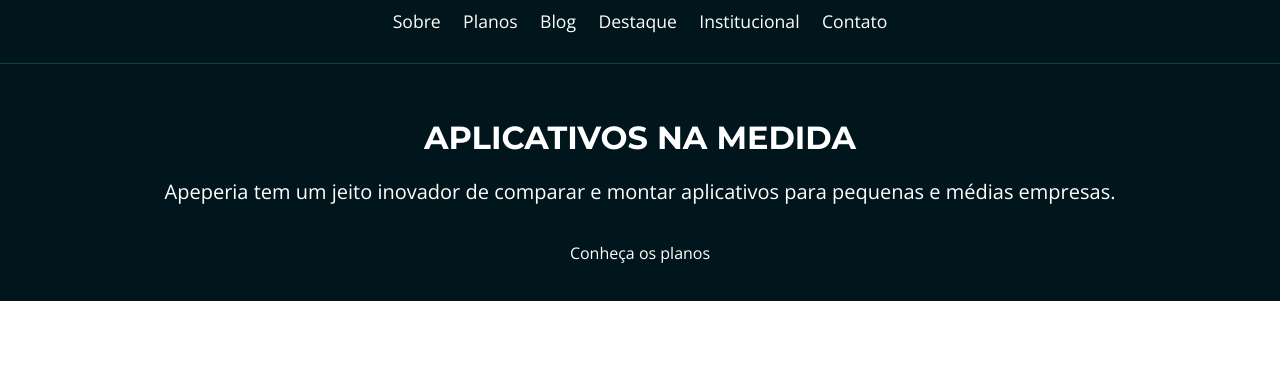
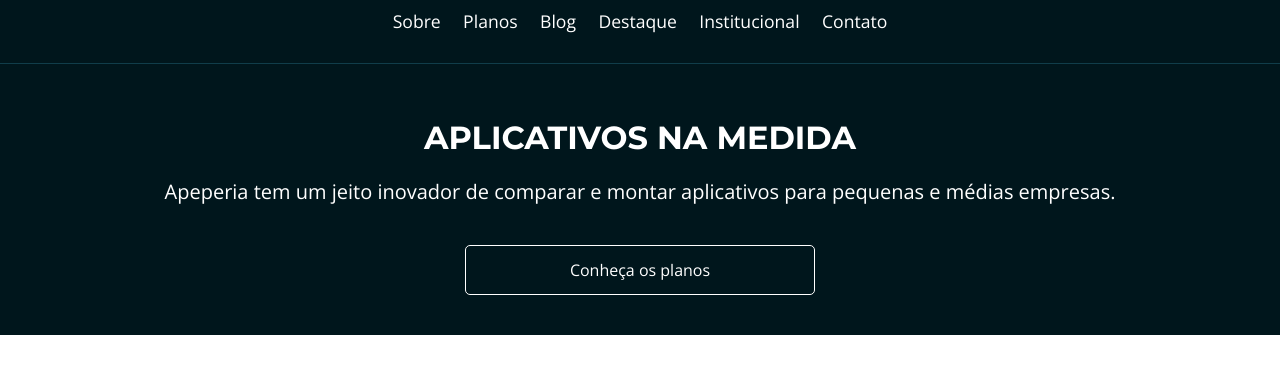
Before and after one commit to renatofm-dev/projeto-apperia, a plain HTML site: page index.html in a window 1280 px wide. Shown: the part 74-448 px from the top of the page. Drawn offline with nearby package versions, Linux system fonts and the light colour scheme.

Commit message:
add :root in base.css

```diff
--- a/css/base.css
+++ b/css/base.css
@@ -1,3 +1,39 @@
+:root{
+  --branco: #FFF;
+  --azul-claro: #DFE3E5;
+  --vermelho-forte: #B72E2E;
+  --cinza-escuro: #4F4C4C;
+  --cinza-claro: #F7F4F4;
+  --cinza-medio: #D9D9D9;
+
+  --fonte-link: #0084FF;
+  --fonte-cinza: #666;
+  --borda-cabecalho-mobile: #103D4A;
+  --bg-rodape: #333;
+  --bg-chamada-mobile: #00161C;
+
+  --planos-cartao-start: #56CCF2;
+  --planos-cartao-ultra: #B04CD9;
+  --planos-cartao-mega: #E33B3B;
+}
+
+
 body {
     font-family: 'Open Sans', sans-serif;
 }
+
+.container {
+  padding-right: 6%;
+  padding-left: 6%;
+}
+
+.botao {
+  text-align: center;
+  display: block;
+  width: 100%;
+  max-width: 350px;
+  box-sizing: border-box;
+  padding: 1rem 2rem;
+  border: 1px solid #fff;
+  border-radius: 5px;
+}
--- a/css/cabecalho.css
+++ b/css/cabecalho.css
@@ -40,4 +40,8 @@
 .cabecalho__lista {
      list-style: none;
      display: flex;
+     flex-wrap: wrap;
+     /* align-items: center; */
+     justify-content: center;
+
 }
--- a/index.html
+++ b/index.html
@@ -1,5 +1,6 @@
 <!DOCTYPE html>
 <html lang="pt-br">
+
 <head>
     <meta charset="UTF-8">
     <meta http-equiv="X-UA-Compatible" content="IE=edge">
@@ -8,7 +9,9 @@
 
     <link rel="preconnect" href="https://fonts.googleapis.com">
     <link rel="preconnect" href="https://fonts.gstatic.com" crossorigin>
-    <link href="https://fonts.googleapis.com/css2?family=Montserrat:wght@300;400;700&family=Open+Sans:wght@300;400;700&display=swap" rel="stylesheet">
+    <link
+        href="https://fonts.googleapis.com/css2?family=Montserrat:wght@300;400;700&family=Open+Sans:wght@300;400;700&display=swap"
+        rel="stylesheet">
     <link rel="stylesheet" href="css/reset.css">
     <link rel="stylesheet" href="css/base.css">
     <link rel="stylesheet" href="css/cabecalho.css">
@@ -17,8 +20,9 @@
 
 
 </head>
+
 <body>
-    <header class="cabecalho">
+    <header class="cabecalho container">
         <img src="img/logo-apeperia.svg" alt="Logo da Apeperia" class="cabecalho__logo">
         <nav class="cabecalho__navegacao">
             <ul class="cabecalho__lista">
@@ -33,12 +37,13 @@
     </header>
 </body>
 <main>
-    <section class="chamada">
+    <section class="chamada container">
         <h1 class="chamada__titulo">Aplicativos Na Medida</h1>
         <p class="chamada__texto">Apeperia tem um jeito inovador de comparar e montar
             aplicativos para pequenas e médias empresas.
         </p>
-        <a href="#" class="chamada__botao">Conheça os planos</a>
+        <a href="#" class="chamada__botao botao" >Conheça os planos</a>
     </section>
 </main>
+
 </html>
```
